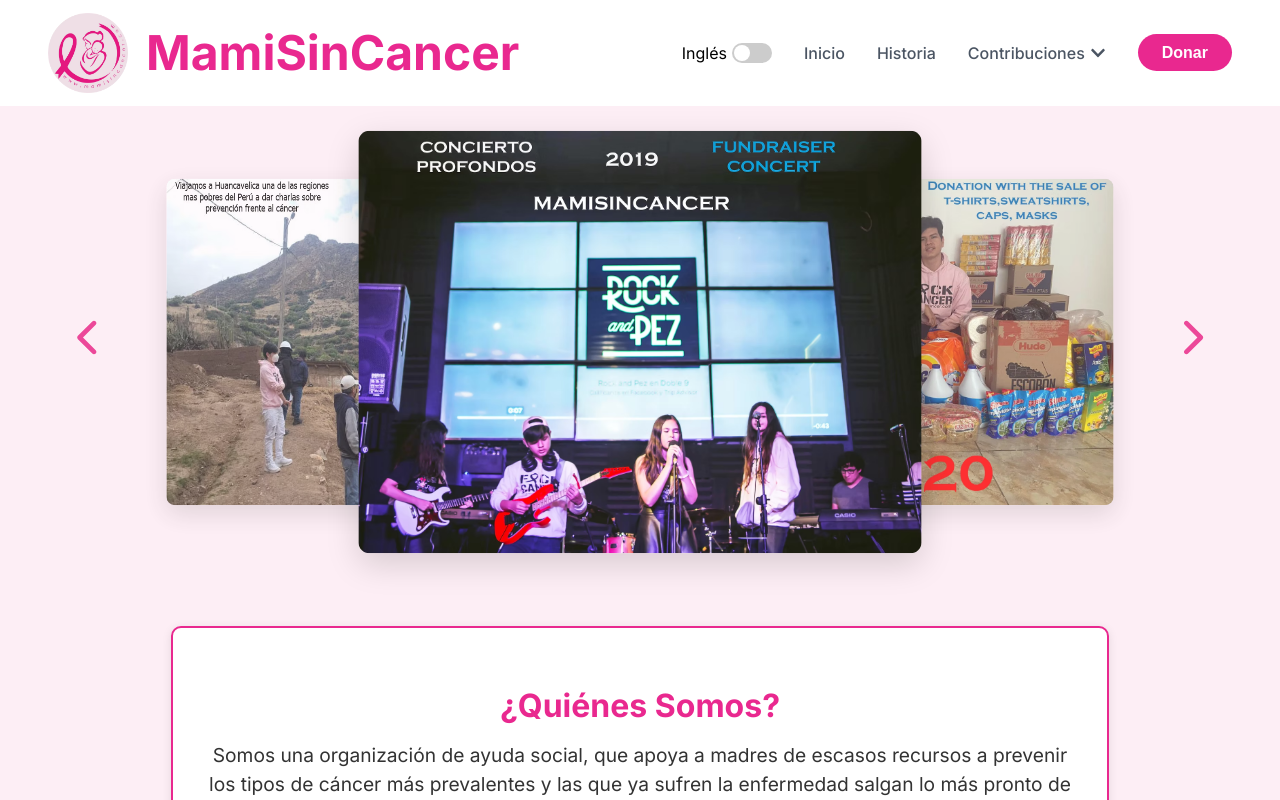
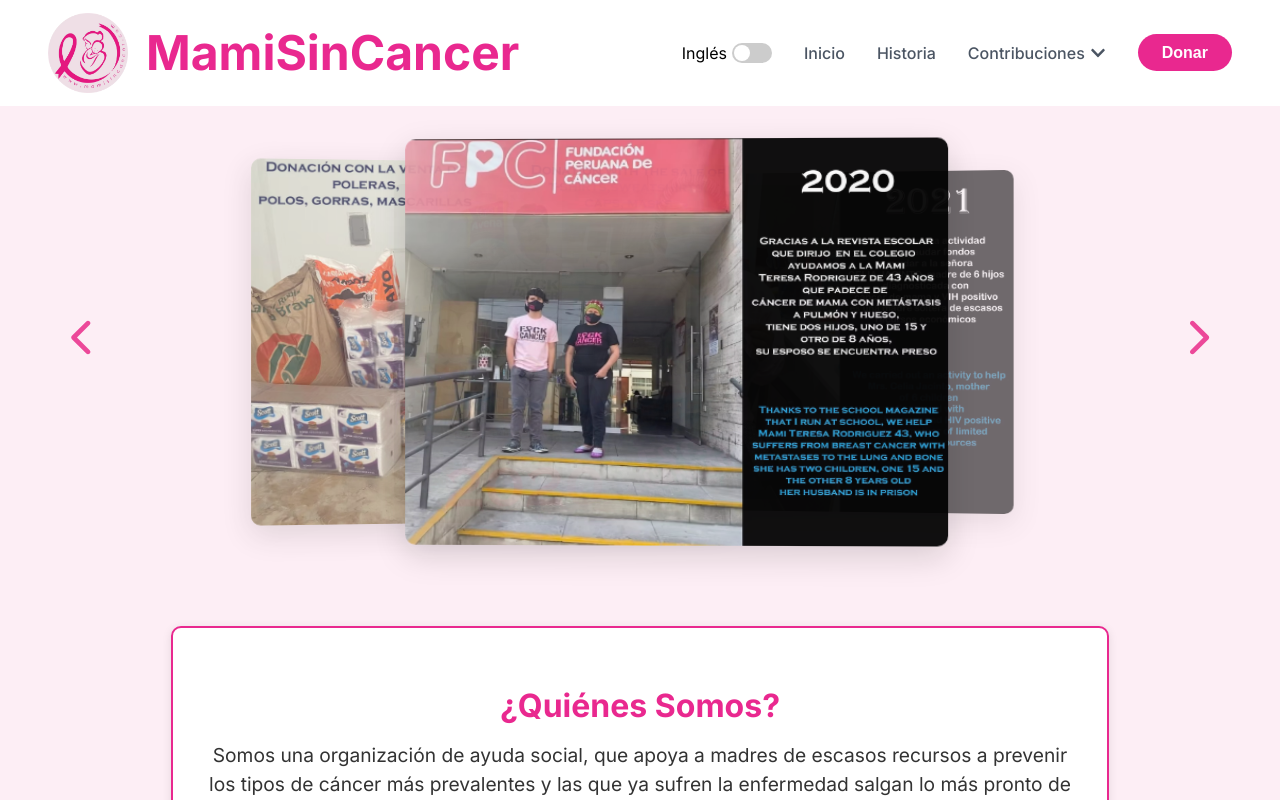
Before and after one commit to RobertoGonzalesMatos/MamisinCancer, a React (Vite) app: page / in a window 1280 px wide. Shown: the top 800 px of the page. Built offline with nearby package versions, Linux system fonts and the light colour scheme.

Commit message:
Feat: done

```diff
--- a/src/App.css
+++ b/src/App.css
@@ -137,6 +137,16 @@
   box-shadow: 0 2px 10px rgba(0, 0, 0, 0.1);
   width: 30%;
 }
+.footer {
+  background-color: #ffcde7;
+  color: #444;
+  text-align: center;
+  padding: 1.5rem 1rem;
+  font-size: 0.95rem;
+  margin-top: 3rem;
+  border-top: 1px solid #e0e0e0;
+}
+
 /* Stack columns on medium/small screens */
 @media (max-width: 1040px) {
   .prevention-content {
--- a/src/App.tsx
+++ b/src/App.tsx
@@ -153,14 +153,19 @@
                 ></iframe>
               </div>
             </div>
-            <AudioPlayer
-              src="/quechua.mpeg"
-              playIcon="/play.png"
-              pauseIcon="/pause.png"
-            />
+            <AudioPlayer src="/quechua.mpeg" />
           </section>
         </div>
       </div>
+      <footer className="footer">
+        <p>
+          © {new Date().getFullYear()} Mamisincancer.{" "}
+          {t(
+            "Contactanos atravez de +51 999267461.",
+            "Contact us through +51 999267461"
+          )}
+        </p>
+      </footer>
     </div>
   );
 };
--- a/src/components/AudioPlayer.tsx
+++ b/src/components/AudioPlayer.tsx
@@ -1,17 +1,12 @@
 import React, { useRef, useState, useEffect } from "react";
+import { FaRegCirclePlay, FaRegCirclePause } from "react-icons/fa6";
 import "../styles/AudioPlayer.css";
 
 interface AudioPlayerProps {
   src: string;
-  playIcon: string;
-  pauseIcon: string;
 }
 
-const AudioPlayer: React.FC<AudioPlayerProps> = ({
-  src,
-  playIcon,
-  pauseIcon,
-}) => {
+const AudioPlayer: React.FC<AudioPlayerProps> = ({ src }) => {
   const audioRef = useRef<HTMLAudioElement>(null);
   const [isPlaying, setIsPlaying] = useState(false);
   const [duration, setDuration] = useState(0);
@@ -30,55 +25,68 @@
   };
 
   const handleTimeUpdate = () => {
-    const audio = audioRef.current;
-    if (audio) {
-      setCurrentTime(audio.currentTime);
+    if (audioRef.current) {
+      setCurrentTime(audioRef.current.currentTime);
     }
   };
 
   const handleLoadedMetadata = () => {
-    const audio = audioRef.current;
-    if (audio) {
-      setDuration(audio.duration);
+    if (audioRef.current) {
+      setDuration(audioRef.current.duration);
     }
   };
 
   const handleEnded = () => {
     setIsPlaying(false);
+    setCurrentTime(0);
   };
 
   const handleSeek = (e: React.ChangeEvent<HTMLInputElement>) => {
-    const audio = audioRef.current;
     const newTime = parseFloat(e.target.value);
-    if (audio) {
-      audio.currentTime = newTime;
-      setCurrentTime(newTime);
+    if (audioRef.current) {
+      audioRef.current.currentTime = newTime;
     }
+    setCurrentTime(newTime);
   };
 
   const formatTime = (time: number) => {
+    if (isNaN(time)) return "0:00";
     const minutes = Math.floor(time / 60);
     const seconds = Math.floor(time % 60);
     return `${minutes}:${seconds < 10 ? "0" : ""}${seconds}`;
   };
 
+  useEffect(() => {
+    const audio = audioRef.current;
+    return () => {
+      if (audio) {
+        audio.pause();
+      }
+    };
+  }, []);
+
   return (
     <div className="audio-player">
-      <button className="audio-button" onClick={togglePlay}>
-        <img
-          src={isPlaying ? pauseIcon : playIcon}
-          alt={isPlaying ? "Pause" : "Play"}
-          className="audio-icon"
-        />
+      <button
+        className="audio-button"
+        onClick={togglePlay}
+        aria-label={isPlaying ? "Pause audio" : "Play audio"}
+      >
+        {isPlaying ? (
+          <FaRegCirclePause className="audio-icon" />
+        ) : (
+          <FaRegCirclePlay className="audio-icon" />
+        )}
       </button>
       <div className="audio-progress-container">
         <input
           type="range"
           min={0}
-          max={duration}
+          max={duration || 0}
           value={currentTime}
           onChange={handleSeek}
           className="audio-progress"
+          aria-label="Audio Quechua"
         />
         <div className="audio-time">
           {formatTime(currentTime)} / {formatTime(duration)}
@@ -87,9 +95,9 @@
       <audio
         ref={audioRef}
         src={src}
-        onEnded={handleEnded}
         onTimeUpdate={handleTimeUpdate}
         onLoadedMetadata={handleLoadedMetadata}
+        onEnded={handleEnded}
       />
     </div>
   );
--- a/src/components/Carousel.tsx
+++ b/src/components/Carousel.tsx
@@ -1,6 +1,6 @@
-import React, { useState } from "react";
-import "../styles/Carousel.css"; // Import the external CSS file
-import { FaChevronLeft, FaChevronRight } from "react-icons/fa6"; // ✅ Correct import
+import React, { useEffect, useState } from "react";
+import "../styles/Carousel.css";
+import { FaChevronLeft, FaChevronRight } from "react-icons/fa6";
 
 const images = [
   "/mamisincancer1.png",
@@ -23,41 +23,42 @@
     );
   };
 
+  useEffect(() => {
+    const interval = setInterval(() => {
+      nextSlide();
+    }, 3000);
+    return () => clearInterval(interval);
+  }, []);
+
+  const getSlideClass = (index: number) => {
+    if (index === currentIndex) return "active";
+    if (index === (currentIndex + 1) % images.length) return "right";
+    if (index === (currentIndex - 1 + images.length) % images.length)
+      return "left";
+    return "hidden"; // important: we still render it for animation continuity
+  };
+
   return (
     <div className="carousel-container">
-      {/* Left Arrow */}
-      <button className="carousel-arrow left" onClick={prevSlide}>
+      <div className="carousel-arrow left" onClick={prevSlide}>
         <FaChevronLeft />
-      </button>
+      </div>
 
-      {/* Image Slides */}
       <div className="carousel-wrapper">
-        {images.map((src, index) => {
-          const offset = (index - currentIndex + images.length) % images.length;
-
-          return (
-            (offset === 0 || offset === 1 || offset === images.length - 1) && ( // ✅ Only show the center + two side slides
-              <div
-                key={index}
-                className={`carousel-slide ${
-                  offset === 0 ? "active" : offset === 1 ? "right" : "left"
-                }`}
-              >
+        {images.map((src, index) => (
+          <div key={index} className={`carousel-slide ${getSlideClass(index)}`}>
             <img
               src={src}
               alt={`Slide ${index + 1}`}
               className="carousel-image"
             />
           </div>
-            )
-          );
-        })}
+        ))}
       </div>
 
-      {/* Right Arrow */}
-      <button className="carousel-arrow right" onClick={nextSlide}>
+      <div className="carousel-arrow right" onClick={nextSlide}>
         <FaChevronRight />
-      </button>
+      </div>
     </div>
   );
 };
--- a/src/components/Navbar.tsx
+++ b/src/components/Navbar.tsx
@@ -82,15 +82,15 @@
           <button className="navbar-donate">{t("Donar", "Donate")}</button>
         </div>
 
-        <button className="menu-button" onClick={toggleSidebar}>
+        <div className="menu-button" onClick={toggleSidebar}>
           <FaBars />
-        </button>
+        </div>
       </nav>
 
       <div className={`sidebar ${sidebarOpen ? "open" : ""}`}>
-        <button className="close-button" onClick={toggleSidebar}>
+        <div className="close-button" onClick={toggleSidebar}>
           <FaTimes />
-        </button>
+        </div>
         <a href="#" className="nav-link">
           {t("Inicio", "Home")}
         </a>
--- a/src/styles/AudioPlayer.css
+++ b/src/styles/AudioPlayer.css
@@ -1,86 +1,100 @@
 .audio-player {
   display: flex;
   align-items: center;
-  gap: 20px; /* más separación entre botón y barra */
+  gap: 1.5rem;
   justify-content: center;
   margin: 2rem auto;
-  width: 100%;
-  max-width: 500px; /* para limitar el ancho */
+  max-width: 600px;
+  background: #f9f9f9;
+  border-radius: 1rem;
+  padding: 1rem 1.5rem;
+  box-shadow: 0 4px 12px rgba(0, 0, 0, 0.1);
 }
 
 .audio-button {
-  background: none;
-  border: none;
+  background-color: #fff;
+  border: 2px solid #e0e0e0;
+  border-radius: 50%;
   cursor: pointer;
-  padding: 0;
+  padding: 0.5rem;
+  transition: all 0.2s ease;
+}
+
+.audio-button:hover,
+.audio-button:focus {
+  border-color: #e9288f;
+  transform: scale(1.05);
 }
 
 .audio-icon {
-  width: 60px; /* antes era 40px */
-  height: 60px;
+  width: 40px;
+  height: 40px;
+  color: #e9288f;
+  transition: color 0.2s ease;
+}
+
+.audio-button:hover .audio-icon {
+  color: #b71c70;
 }
 
 .audio-progress-container {
   flex: 1;
   display: flex;
   flex-direction: column;
-  gap: 8px;
+  gap: 0.5rem;
+  margin-top: 20px;
 }
 
 .audio-progress {
   appearance: none;
-  -webkit-appearance: none;
   width: 100%;
-  height: 10px; /* más gruesa */
-  background: transparent;
+  height: 8px;
+  background: #ddd;
+  border-radius: 5px;
   cursor: pointer;
   accent-color: #e9288f;
+  transition: background 0.3s ease;
 }
 
-/* WebKit */
 .audio-progress::-webkit-slider-runnable-track {
-  height: 10px;
-  background: #ccc;
+  height: 8px;
+  background: #ddd;
   border-radius: 5px;
 }
 
 .audio-progress::-webkit-slider-thumb {
   -webkit-appearance: none;
-  height: 20px;
-  width: 20px;
+  width: 18px;
+  height: 18px;
   background: #e9288f;
   border-radius: 50%;
-  margin-top: -5px; /* centrar el thumb */
-  position: relative;
-  z-index: 2;
+  margin-top: -5px;
   cursor: pointer;
+  transition: transform 0.2s;
 }
 
-/* Firefox */
-.audio-progress::-moz-range-track {
-  background: #ccc;
-  height: 10px;
-  border-radius: 5px;
+.audio-progress::-webkit-slider-thumb:hover {
+  transform: scale(1.2);
 }
 
-.audio-progress::-moz-range-progress {
-  background: #e9288f;
-  height: 10px;
+.audio-progress::-moz-range-track {
+  background: #ddd;
+  height: 8px;
   border-radius: 5px;
 }
 
 .audio-progress::-moz-range-thumb {
-  width: 20px;
-  height: 20px;
+  width: 18px;
+  height: 18px;
   background: #e9288f;
+  border: none;
   border-radius: 50%;
-  border: none;
   cursor: pointer;
 }
 
 .audio-time {
-  font-size: 1.1rem;
+  font-size: 0.95rem;
   font-weight: 500;
-  color: #333;
+  color: #555;
   text-align: right;
 }
--- a/src/styles/Carousel.css
+++ b/src/styles/Carousel.css
@@ -19,36 +19,44 @@
   justify-content: center;
   align-items: center;
   position: relative;
+  perspective: 2000px; /* 🎯 Da profundidad */
 }
 
-/* Each Slide */
 .carousel-slide {
   position: absolute;
-  transition: transform 0.5s ease-in-out, opacity 0.5s ease-in-out;
-  width: 40vw; /* ✅ Dynamic width (40% of viewport) */
-  max-width: 600px; /* ✅ Ensures it doesn’t get too big */
-  height: 30vw; /* ✅ Dynamic height */
-  max-height: 400px; /* ✅ Keeps proportions */
+  transition: transform 0.6s ease, opacity 0.6s ease;
+  width: 40vw;
+  max-width: 600px;
+  height: 30vw;
+  max-height: 400px;
+  opacity: 0;
+  transform: scale(0.8);
+  pointer-events: none;
 }
 
-/* Active (Center) Slide */
 .carousel-slide.active {
-  transform: scale(1.1);
+  transform: translateX(0) scale(1.1);
+  opacity: 1;
+  z-index: 3;
+  pointer-events: auto;
+}
+
+.carousel-slide.left {
+  transform: translateX(-35%) scale(0.9) rotateY(10deg);
+  opacity: 0.7;
   z-index: 2;
 }
 
-/* Left Slide */
-.carousel-slide.left {
-  transform: translateX(-20vw) scale(0.85); /* ✅ Dynamic translate */
-  z-index: 1;
-  opacity: 0.8;
+.carousel-slide.right {
+  transform: translateX(35%) scale(0.9) rotateY(-10deg);
+  opacity: 0.7;
+  z-index: 2;
 }
 
-/* Right Slide */
-.carousel-slide.right {
-  transform: translateX(20vw) scale(0.85); /* ✅ Dynamic translate */
+.carousel-slide.hidden {
+  transform: translateX(0) scale(0.8);
+  opacity: 0;
   z-index: 1;
-  opacity: 0.8;
 }
 
 /* Image Styling */
```
Lines whose indentation alone changed are shown as unchanged.
